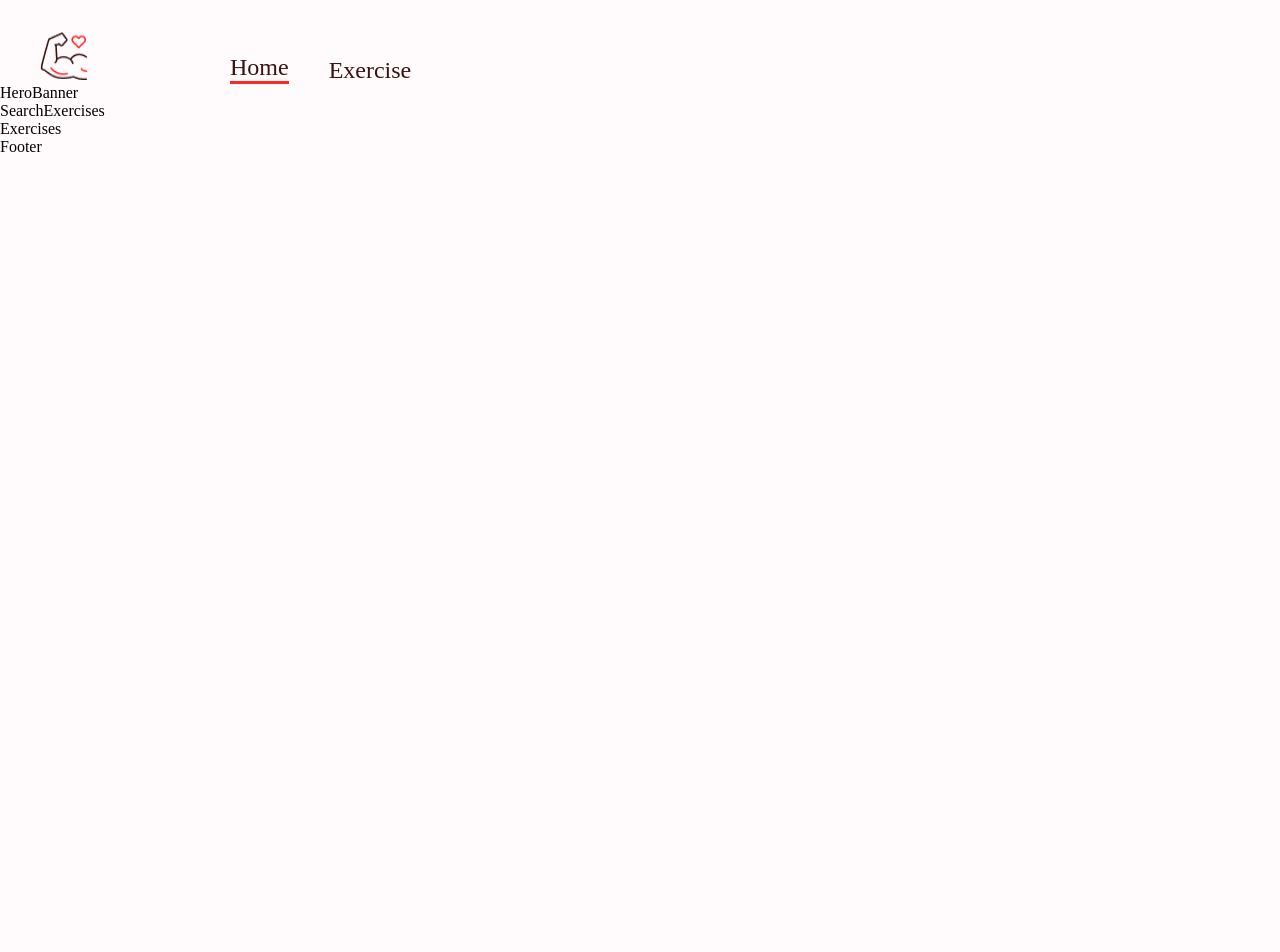
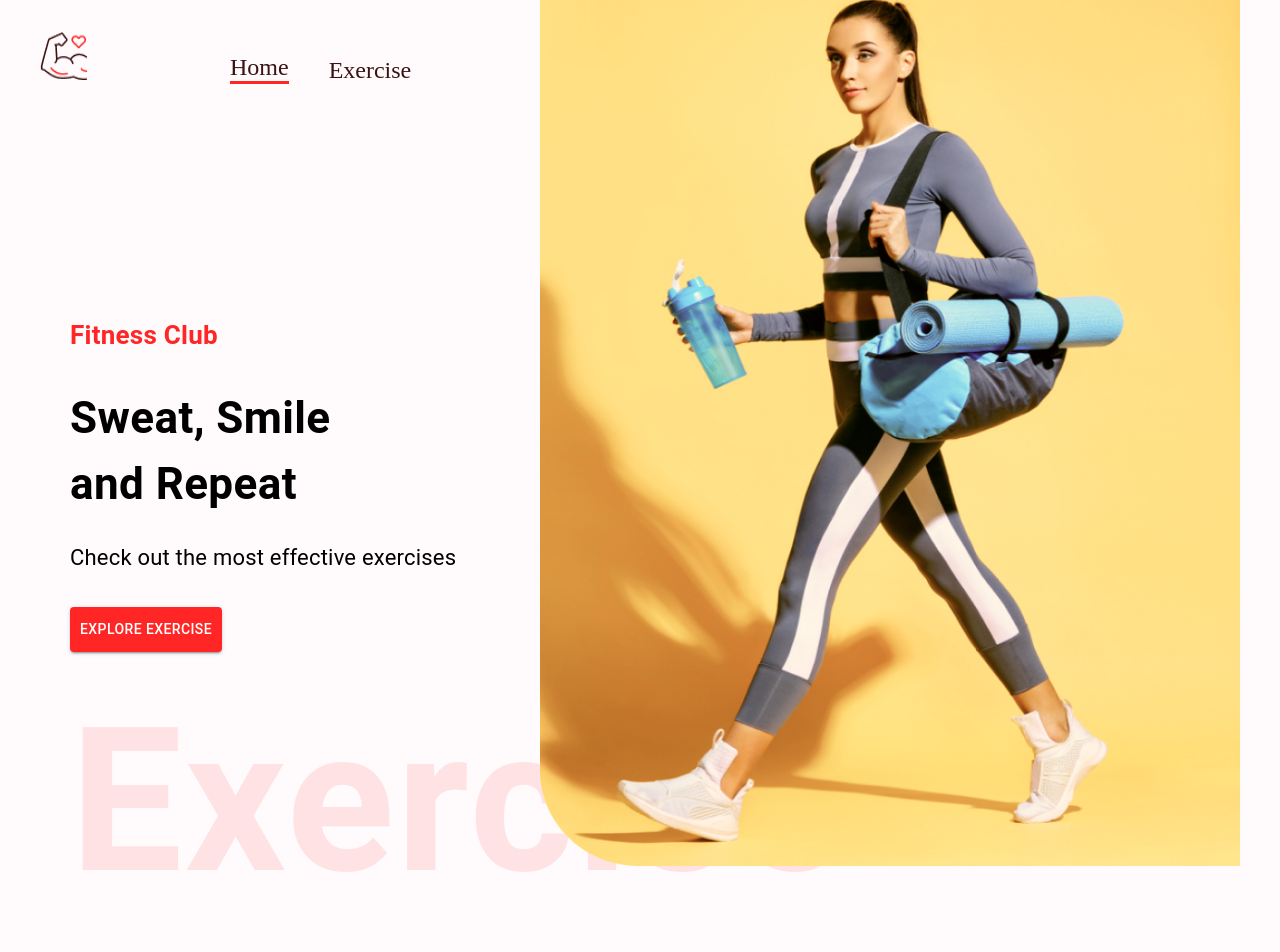
Before and after one commit to Louisss-Lam/gym_exercises, a React (Create React App) app: page / in a window 1280 px wide. Shown: the top 952 px of the page. Before the commit the page ends 800 px from the top, so only its background shows below. Built offline with nearby package versions, Linux system fonts and the light colour scheme.

Commit message:
feat: add Hero banner

```diff
--- a/src/components/HeroBanner.js
+++ b/src/components/HeroBanner.js
@@ -1,8 +1,36 @@
-import React from 'react'
+import React from 'react';
+import { Box, Stack, Typography, Button } from '@mui/material';
+import HeroBannerImage from '../assets/images/banner.png';
 
 const HeroBanner = () => {
   return (
-    <div>HeroBanner</div>
+    <Box sx={{
+      mt: { lg: '212px', xs: '70px' },
+      ml: { sm: '50px' }
+    }} position="relative" p="20px">
+      <Typography color="#FF2625" fontWeight="600" fontSize="26px">
+        Fitness Club
+      </Typography>
+      <Typography fontWeight={700} sx={{ fontSize: { lg: '44px', xs: '40px'}}} mb="23px" mt="30px">
+        Sweat, Smile <br /> and Repeat
+      </Typography>
+      <Typography fontSize="22px" lineHeight="35px" mb={4}>
+        Check out the most effective exercises
+      </Typography>
+      <Button variant="contained" color="error" href="#exercises"
+        sx={{ backgroundColor: '#ff2625', padding: '10px'}}
+      >
+        Explore Exercise
+      </Button>
+      <Typography fontWeight={600} color="#ff2625"
+        sx={{opacity: 0.1, display: { lg: 'block', xs: 'none'}
+      }}
+      fontSize="200px"
+      >
+        Exercise
+      </Typography>
+      <img src={HeroBannerImage} alt="banner" className='hero-banner-img' />
+    </Box>
   )
 }
 
```
